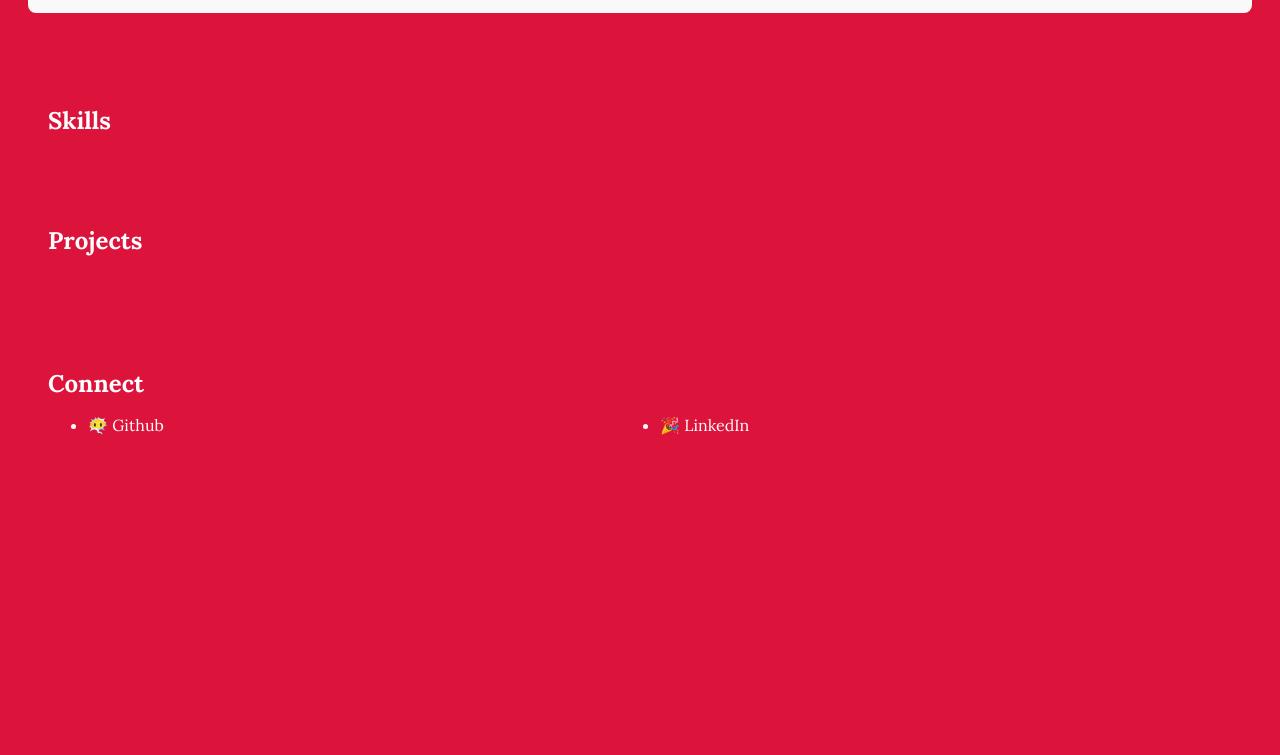
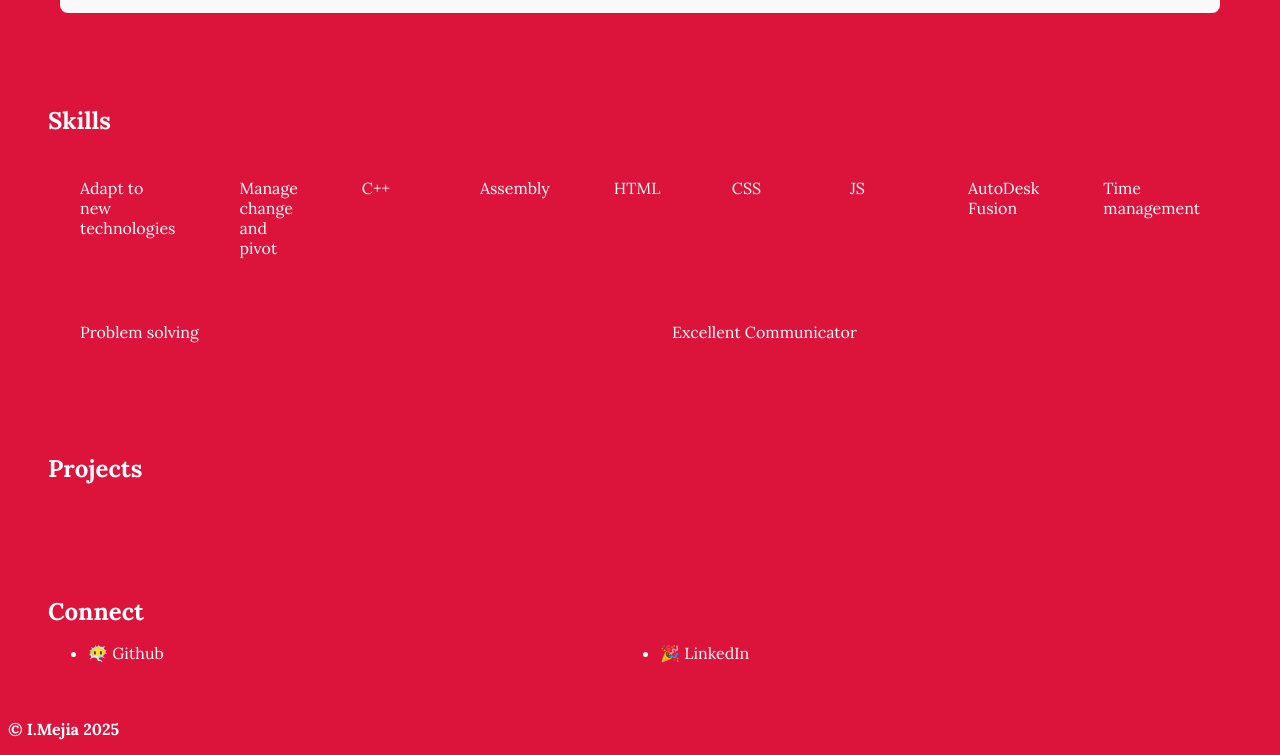
Before and after one commit to Esme48/Iris-Mejia-Jupiter, a plain HTML site: page index.html in a window 1280 px wide. Shown: the part 1543-2298 px from the top of the page. Before the commit the page ends 2034 px from the top, so only its background shows below. Drawn offline with Linux system fonts and the light colour scheme.

Commit message:
js added, created footer and skills

```diff
--- a/CSS/index.css
+++ b/CSS/index.css
@@ -97,7 +97,7 @@ section{
 }
 /*Flex Part begins for experince section*/
 #experience {
-  margin: 2rem 0;
+  margin: 2rem;
   font-family: Arial, sans-serif;
 }
 
@@ -106,7 +106,21 @@ section{
   margin-bottom: 1.5rem;
   color:rgb(255,255,255);
 }
-
+#skills h2{
+  display: flex;
+  flex-direction: row;
+  gap: 4em;
+}
+#skills ul{
+  display: flex;
+  flex-wrap: wrap;
+  list-style-type: none;
+  padding: 0;
+  margin: 0;
+}
+#skills ul li{
+  margin: 2rem;
+}
 .cont {
   display: flex;
   flex-direction: column; /* vertically */
--- a/index.html
+++ b/index.html
@@ -75,6 +75,8 @@
     </section>
     <section id="skills">
         <h2>Skills</h2>
+        <ul>
+        </ul>
     </section>
     <section id="projects">
         <h2>Projects</h2>
@@ -88,5 +90,6 @@
             <li><a href="https://www.linkedin.com/in/iris-mejia48/"> 🎉 LinkedIn</a></li>
         </ul>
     </section>
+    <script src="js/index.js"></script>
 </body>
 </html>
--- /dev/null
+++ b/js/index.js
@@ -0,0 +1,26 @@
+//Date
+const today=new Date()
+const thisYear=today.getFullYear()
+
+//Footer Part
+const footer=document.createElement("footer")
+const body=document.querySelector("body")
+body.appendChild(footer)
+
+//Copywrite
+const copyright=document.createElement("p")
+copyright.innerHTML=` © I.Mejia ${thisYear}`
+footer.appendChild(copyright)
+
+//Skills
+const skills=["Adapt to new technologies", "Manage change and pivot", "C++", "Assembly","HTML", "CSS","JS","AutoDesk Fusion", "Time management","Problem solving","Excellent Communicator"]
+const skillsSection=document.getElementById("skills")
+
+//List
+const skillsList=skillsSection.querySelector("ul")
+
+for(let i=0; i<skills.length; i++){
+  const skill=document.createElement("li")
+  skill.textContent=skills[i]
+  skillsList.appendChild(skill)
+}
```
